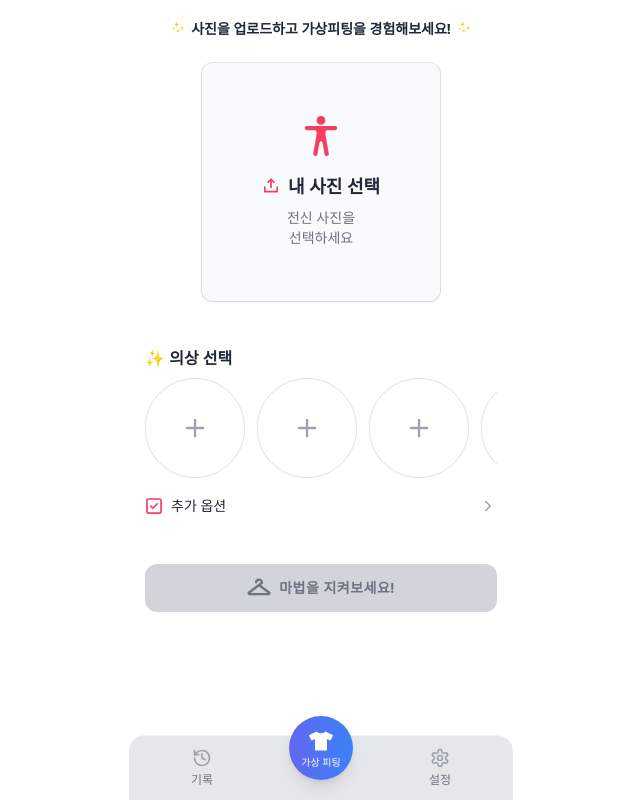
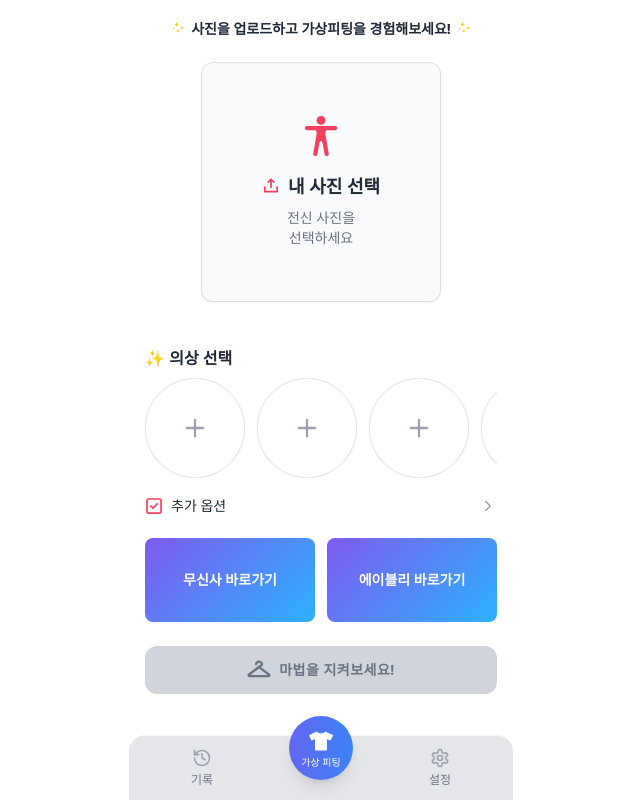
Before and after one commit to krSeonghyeon/fit-web-develop-deploy, a React (Create React App) app: page / in a window 1280 px wide. Shown: the whole page, without its empty margins (319-959 px from the left). Built offline with nearby package versions, Linux system fonts and the light colour scheme.

Commit message:
feat: 바로가기 추가

```diff
--- a/src/App.js
+++ b/src/App.js
@@ -10,6 +10,7 @@ import LoadingScreen from './components/LoadingScreen/LoadingScreen';
 import HistorySection from './components/HistorySection/HistorySection';
 import { AnimatePresence, motion } from 'framer-motion';
 import RecentPreviewSlider from './components/RecentPreviewSlider/RecentPreviewSlider';
+import QuickLinks from './components/QuickLinks/QuickLinks';
 
 function App() {
   const controllerRef = useRef(null);
@@ -148,6 +149,10 @@ function App() {
               promptText={promptText}
               setPromptText={setPromptText}
             />
+
+            {/* ✅ QuickLinks: 추가 옵션이 닫혀 있을 때만 보임 */}
+            <QuickLinks visible={!extraOptionsOpen} />
+
             <ActionButton
               mode={mode}
               bodyImage={bodyImage}
--- a/src/components/ExtraOptions/ExtraOptions.css
+++ b/src/components/ExtraOptions/ExtraOptions.css
@@ -1,17 +1,5 @@
-.extra-options {
-  @apply mb-4;
-}
-
 .extra-line {
   @apply flex justify-between items-center py-2;
-}
-
-.extra-icon-text {
-  @apply flex items-center;
-}
-
-.extra-icon {
-  @apply w-6 h-6 mr-2 text-rose-500;
 }
 
 .extra-label {
@@ -20,16 +8,23 @@
 
 textarea {
   resize: none;
+  height: 84px;       /* ✅ 고정 */
+  min-height: 84px;   /* ✅ 줄어들지 않음 */
+  max-height: 84px;   /* ✅ 커지지 않음 */
+  padding: 0.75rem;   /* ✅ 적당한 내부 여백 */
+  line-height: 1.5;   /* ✅ 가독성 */
+  @apply w-full border border-gray-300 rounded-md text-sm;
+  box-sizing: border-box; /* ✅ padding 포함 */
 }
 
 /* 🔥 textarea 포커스 시 그라데이션 테두리 */
 textarea:focus {
   outline: none;
   border: 2px solid transparent;
-  border-radius: 0.5rem; /* 기존 둥근 모서리 유지 */
+  border-radius: 0.5rem;
   background-origin: border-box;
   background-clip: padding-box, border-box;
   background-image:
     linear-gradient(white, white),
-    linear-gradient(135deg, #7f5af0, #2cb2ff); /* 보라→블루 */
+    linear-gradient(135deg, #7f5af0, #2cb2ff);
 }
--- /dev/null
+++ b/src/components/QuickLinks/QuickLinks.css
@@ -0,0 +1,20 @@
+.quick-links {
+  @apply flex flex-row gap-3;
+  height: 84px;       /* ✅ textarea와 동일한 고정 높이 */
+  min-height: 84px;
+  max-height: 84px;
+  margin-top: 4%;
+}
+
+.quick-link-btn {
+  @apply flex-1 rounded-lg text-white text-center font-semibold text-sm;
+  @apply flex items-center justify-center; /* ✅ 텍스트 중앙 정렬 */
+  height: 100%;  /* ✅ 부모(.quick-links) 높이 채우기 */
+  background: linear-gradient(135deg, #7f5af0, #2cb2ff);
+  transition: transform 0.1s ease, box-shadow 0.1s ease;
+}
+
+.quick-link-btn:hover {
+  transform: translateY(-1px);
+  box-shadow: 0 4px 10px rgba(127, 90, 240, 0.3);
+}
--- /dev/null
+++ b/src/components/QuickLinks/QuickLinks.js
@@ -0,0 +1,29 @@
+// src/components/QuickLinks/QuickLinks.js
+import './QuickLinks.css';
+
+const QuickLinks = ({ visible }) => {
+  if (!visible) return null; // 숨김 처리
+
+  return (
+    <div className="quick-links">
+      <a
+        href="https://www.musinsa.com"
+        target="_blank"
+        rel="noopener noreferrer"
+        className="quick-link-btn"
+      >
+        무신사 바로가기
+      </a>
+      <a
+        href="https://www.a-bly.com"
+        target="_blank"
+        rel="noopener noreferrer"
+        className="quick-link-btn"
+      >
+        에이블리 바로가기
+      </a>
+    </div>
+  );
+};
+
+export default QuickLinks;
```
